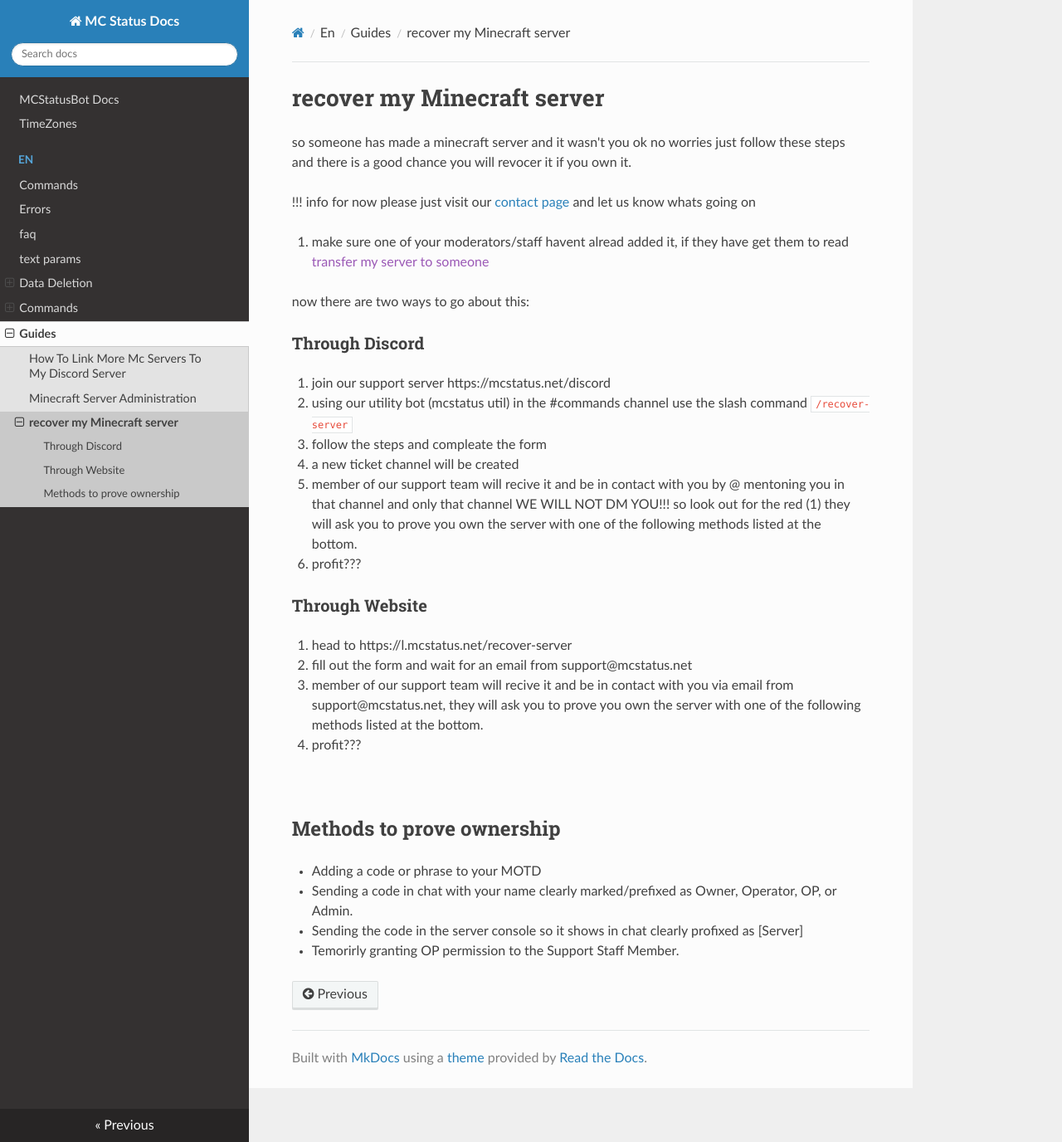
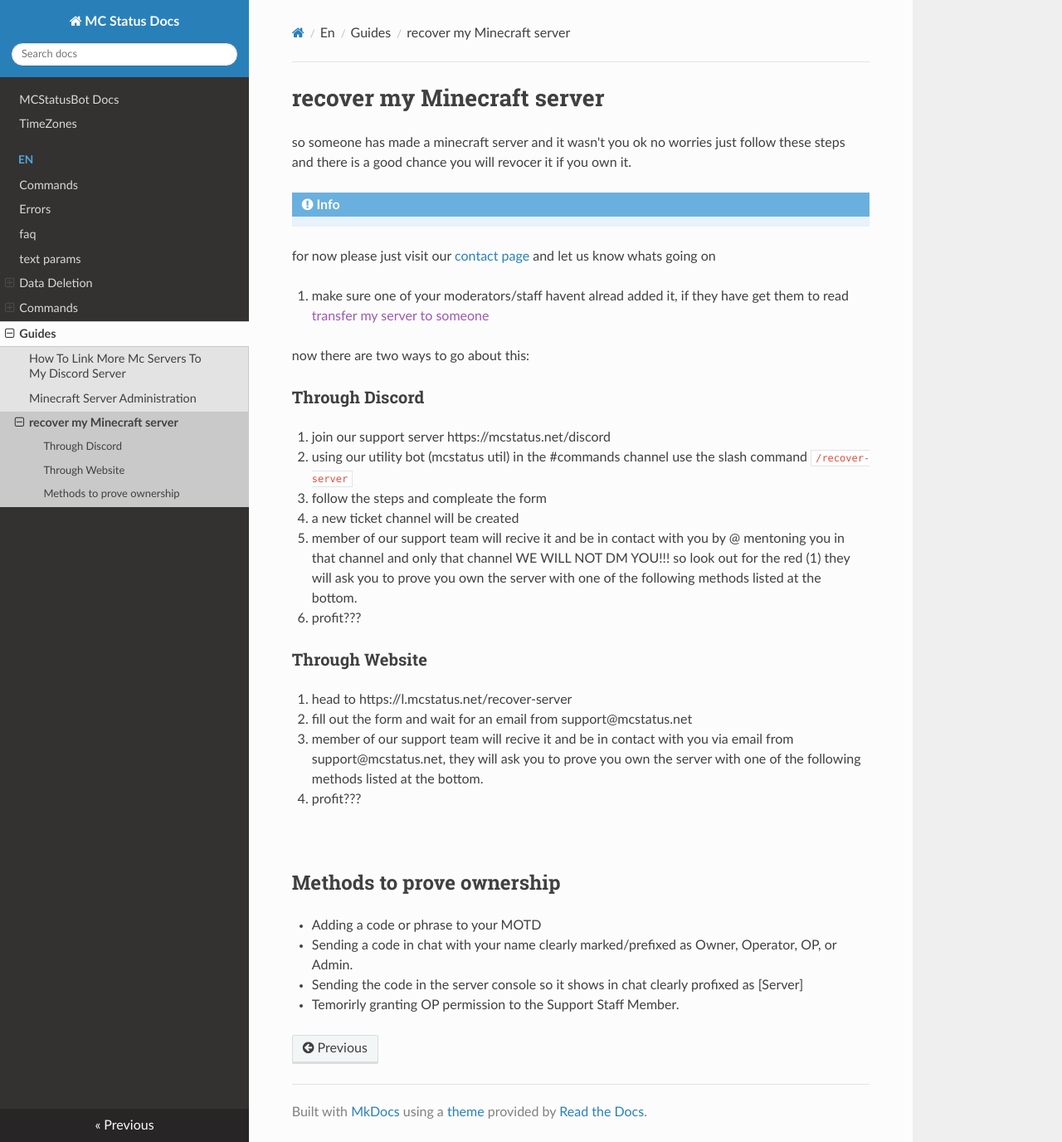
Before and after one commit to MCStatusBot/docs, an MkDocs documentation site: the page built from docs/en/guides/recover my Minecraft server.md, in a window 1280 px wide and 1376 px high. Shown: the whole window at 83% size. Built offline with MkDocs 1.6.1, drawn with Linux system fonts in a browser that asks for light colours; nearby versions of some CDN libraries; part of the change alters nothing that is shown.

Commit message:
maybe now

```diff
--- a/mkdocs.yml
+++ b/mkdocs.yml
@@ -5,6 +5,7 @@ theme:
 
 markdown_extensions:
   - footnotes
+  - admonition
   # - attr_list
   # - pymdownx.arithmatex
   # - pymdownx.superfences
@@ -14,7 +15,7 @@ markdown_extensions:
   #     custom_checkbox: true
 #  - pymdownx.emoji:
 #      emoji_generator: !!python/name:pymdownx.emoji.to_svg
-  # - admonition
+
   - toc:
       permalink: true
 
```
Also changed, not shown: docs/index.md (+0 -1 lines).
